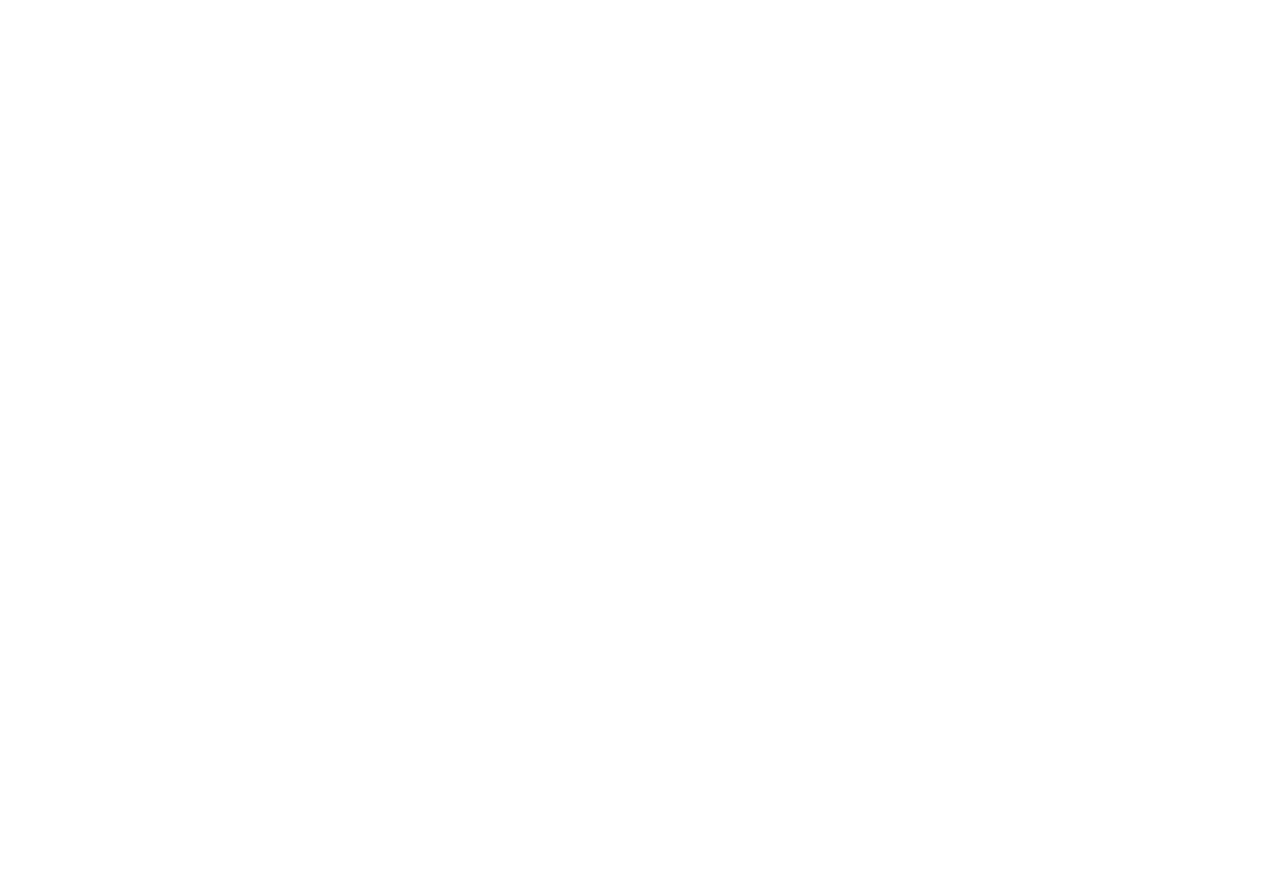
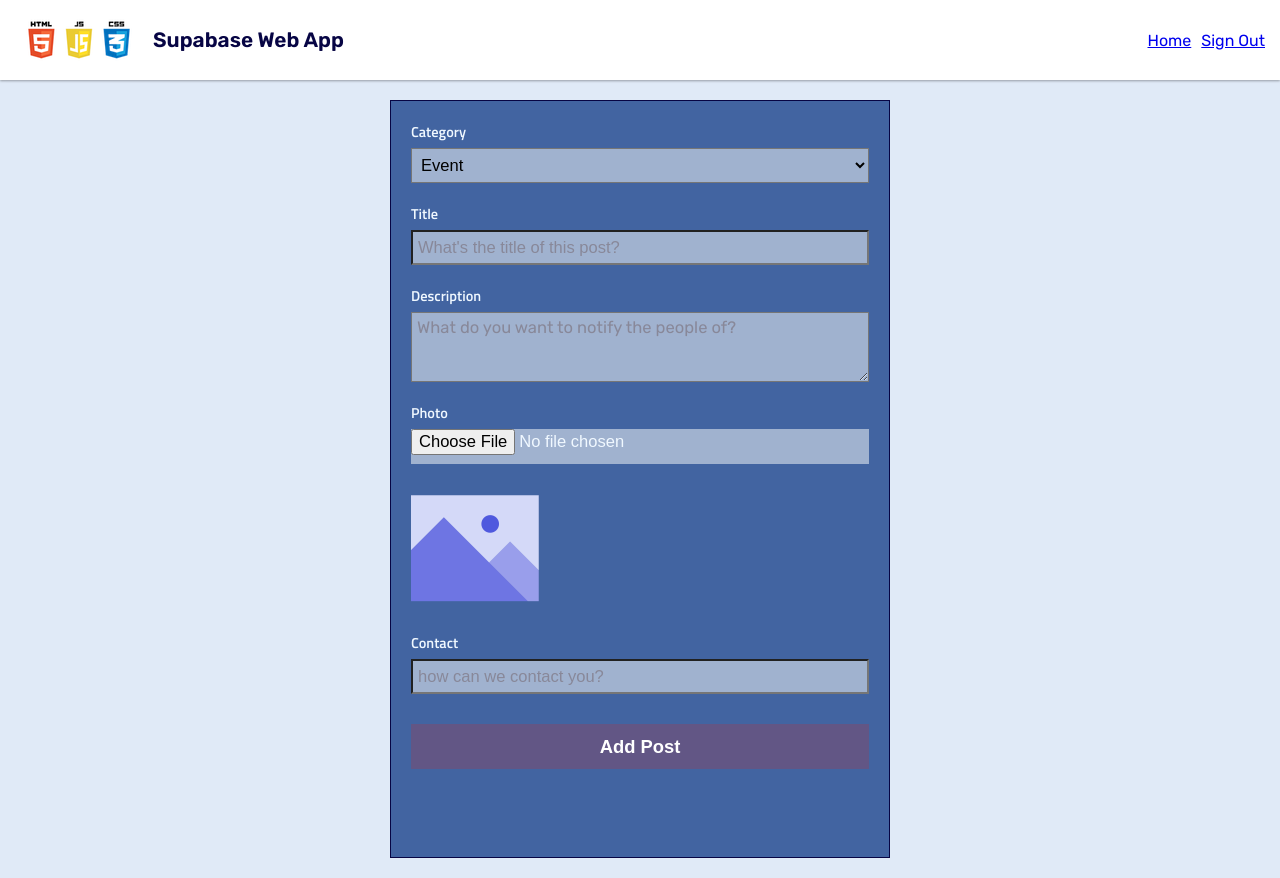
Before and after one commit to tylerww91/web-build-bulletin-board, a plain HTML site: page post-editor/index.html in a window 1280 px wide. Before the commit the page ends 800 px from the top, so only its background shows below. Drawn offline with nearby package versions, Linux system fonts and the light colour scheme.

Commit message:
adds post form design in the post editor HTML as well as styling through within form.css

```diff
--- a/auth/index.html
+++ b/auth/index.html
@@ -1,6 +1,5 @@
 <!DOCTYPE html>
 <html lang="en">
-
     <head>
         <meta charset="UTF-8" />
         <meta name="viewport" content="width=device-width, initial-scale=1.0" />
@@ -10,10 +9,12 @@
         <script defer src="https://cdn.jsdelivr.net/npm/@supabase/supabase-js"></script>
         <script type="module" src="auth.js"></script>
 
-    <link rel="preconnect" href="https://fonts.googleapis.com">
-    <link rel="preconnect" href="https://fonts.gstatic.com" crossorigin>
-    <link rel="stylesheet"
-        href="https://fonts.googleapis.com/css2?family=Rubik:wght@300;400;600&family=Titillium+Web:wght@200;400;600&display=swap">
+        <link rel="preconnect" href="https://fonts.googleapis.com" />
+        <link rel="preconnect" href="https://fonts.gstatic.com" crossorigin />
+        <link
+            rel="stylesheet"
+            href="https://fonts.googleapis.com/css2?family=Rubik:wght@300;400;600&family=Titillium+Web:wght@200;400;600&display=swap"
+        />
 
         <link rel="stylesheet" href="/styles/reset.css" />
         <link rel="stylesheet" href="/styles/global.css" />
@@ -23,7 +24,7 @@
 
     <body>
         <header class="page-header">
-        <img class="logo" src="/assets/html_css_js.png">
+            <img class="logo" src="/assets/html_css_js.png" />
             <p class="title">User Auth</p>
         </header>
 
@@ -42,10 +43,6 @@
                 <p class="error"></p>
                 <a href=""></a>
             </form>
-
         </main>
-
-
     </body>
-
 </html>
--- a/post-editor/index.html
+++ b/post-editor/index.html
@@ -0,0 +1,111 @@
+<!DOCTYPE html>
+<html lang="en">
+    <head>
+        <!-- metadata -->
+        <meta charset="UTF-8" />
+        <meta name="viewport" content="width=device-width, initial-scale=1.0" />
+        <meta http-equiv="X-UA-Compatible" content="ie=edge" />
+
+        <!-- title and favicon -->
+        <title>Supabase Web App</title>
+        <link rel="icon" type="image/x-icon" href="/assets/alchemy-favicon.png" />
+
+        <!-- js -->
+        <script defer src="https://cdn.jsdelivr.net/npm/@supabase/supabase-js"></script>
+        <script type="module" src="app.js"></script>
+
+        <!-- fonts -->
+        <link rel="preconnect" href="https://fonts.googleapis.com" />
+        <link rel="preconnect" href="https://fonts.gstatic.com" crossorigin />
+        <link
+            rel="stylesheet"
+            href="https://fonts.googleapis.com/css2?family=Rubik:wght@300;400;600&family=Titillium+Web:wght@200;400;600&display=swap"
+        />
+
+        <!-- css -->
+        <link rel="stylesheet" href="/styles/reset.css" />
+        <link rel="stylesheet" href="/styles/global.css" />
+        <link rel="stylesheet" href="/styles/form.css" />
+        <link rel="stylesheet" href="../post-editor/post-editor.css" />
+        <!-- add link for page specific css -->
+    </head>
+
+    <body>
+        <header class="page-header">
+            <img class="logo" src="/assets/html_css_js.png" alt="logo" />
+            <p class="title">Supabase Web App</p>
+            <nav>
+                <a href="/">Home</a>
+                <a id="sign-out-link" href="auth">Sign Out</a>
+            </nav>
+        </header>
+
+        <main>
+            <form id="post-form">
+                <label>
+                    <div>Category</div>
+                    <select
+                        name="category"
+                        required
+                        placeholder="Post category?"
+                        id="category-select"
+                    >
+                        <option value="event">Event</option>
+                        <option value="pet">Pet</option>
+                        <option value="coding">Coding</option>
+                        <option value="food">Food</option>
+                    </select>
+                </label>
+
+                <label>
+                    <div>Title</div>
+                    <input
+                        name="title"
+                        required
+                        placeholder="What's the title of this post?"
+                        id="title-input"
+                    />
+                </label>
+
+                <label>
+                    <div>Description</div>
+                    <textarea
+                        name="description"
+                        id="description-text-area"
+                        required
+                        placeholder="What do you want to notify the people of?"
+                    ></textarea>
+                </label>
+
+                <label>
+                    <div>Photo</div>
+                    <input
+                        id="image-input"
+                        name="image_url"
+                        type="file"
+                        placeholder="upload an image..."
+                    />
+                </label>
+                <img
+                    id="preview"
+                    class="preview"
+                    alt="avatar preview"
+                    src="../assets/placeholder-image.png"
+                />
+                <label>
+                    <div>Contact</div>
+                    <input
+                        name="contact"
+                        required
+                        placeholder="how can we contact you?"
+                        id="contact-input"
+                    />
+                </label>
+
+                <button id="add-post-button">Add Post</button>
+
+                <p id="error-display" class="error"></p>
+            </form>
+        </main>
+    </body>
+</html>
--- a/post-editor/post-editor.css
+++ b/post-editor/post-editor.css
@@ -0,0 +1,4 @@
+.preview {
+    height: 128px;
+    width: 128px;
+}
--- a/styles/form.css
+++ b/styles/form.css
@@ -3,7 +3,8 @@ form:not(.inline) {
     margin: auto;
     max-width: 500px;
     border: 1px solid;
-    background: var(--offset-color);
+    background: rgb(66, 100, 161);
+    /* background: var(--offset-color); */
     padding: 20px;
 
     display: grid;
@@ -14,7 +15,8 @@ label {
     font-family: 'Titillium Web';
     font-size: 0.9em;
     font-weight: bold;
-    color: var(--label-color);
+    color: aliceblue;
+    /* color: var(--label-color); */
 
     display: grid;
     gap: 5px;
@@ -27,6 +29,7 @@ form button {
     width: 100%;
     font-size: 1.15em;
     padding: 5px;
+    background: #a0b2cf;
 }
 
 form input,
@@ -53,7 +56,8 @@ form textarea {
 form button {
     margin-top: 10px;
     height: 45px;
-    background: var(--action-color);
+    background-color: #625685;
+    /* background: var(--action-color); */
     border: 0;
     font-weight: bold;
     color: white;
```
Also changed, not shown: index.html (+1 -1 lines), assets/placeholder-image.png (added), 1 other file. Lines whose indentation alone changed are shown as unchanged.
